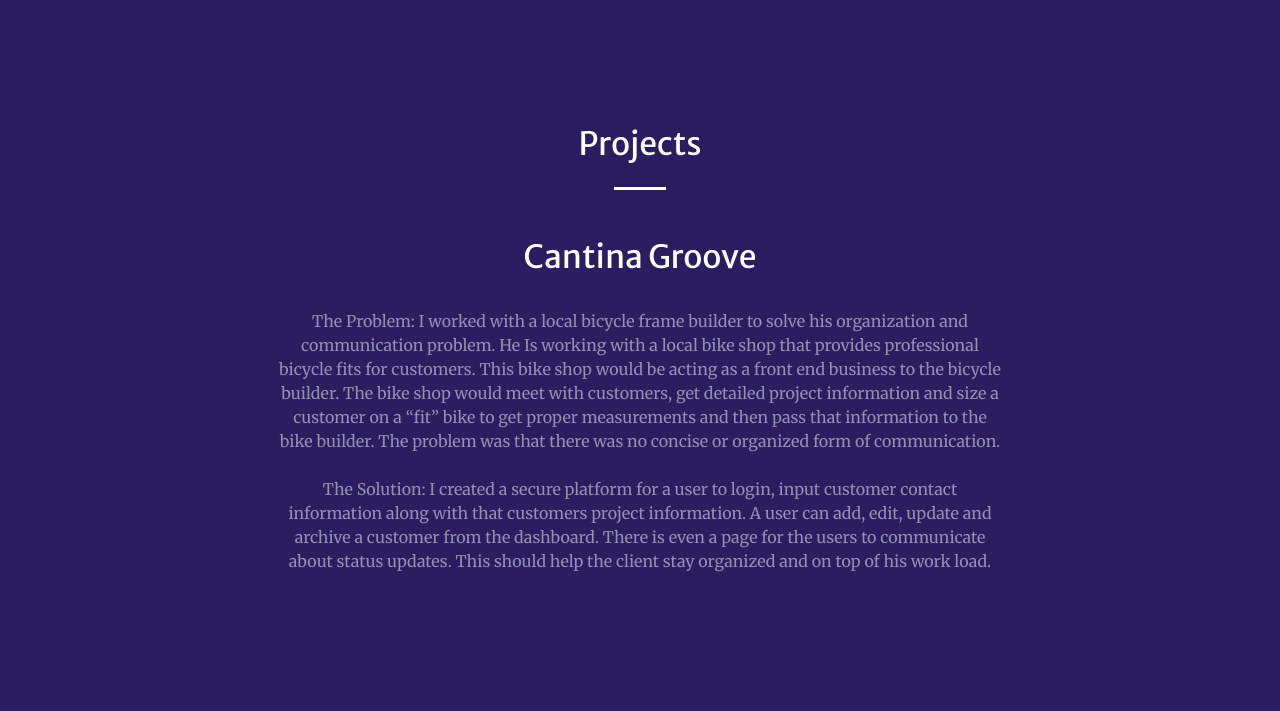
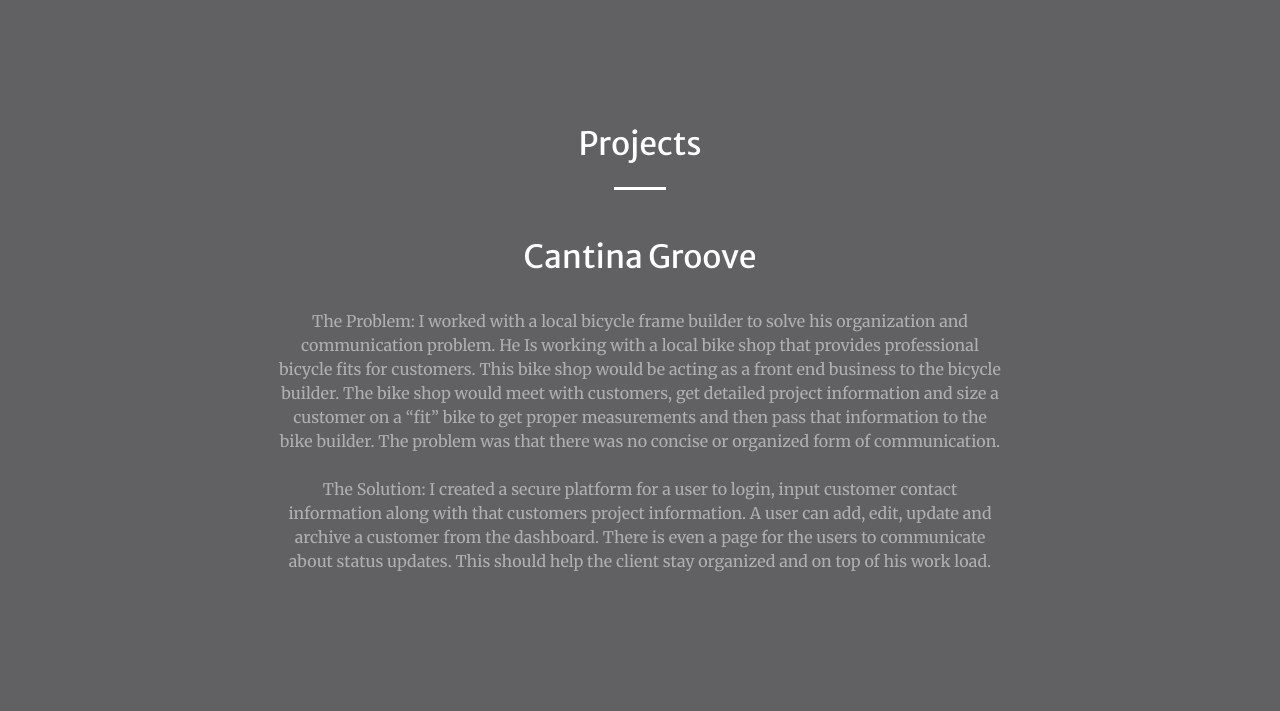
Before and after one commit to TianaJohnson/personal-page, a website with bundled scripts: page index.html in a window 1280 px wide. Shown: the part 1122-1833 px from the top of the page. Built offline with nearby package versions, Linux system fonts and the light colour scheme.

Commit message:
a commit for the sake of a commit

```diff
--- a/scss/_variables.scss
+++ b/scss/_variables.scss
@@ -3,7 +3,7 @@
 // Color overrides
 
 // Set a custom color
-$purple: rgb(42, 30, 97)!default;
+$purple: rgb(97, 97, 100)!default;
 $brown: #5c4d42 !default;
 
 // Set primary color to orange
```
Also changed, not shown: index.html (+1 -1 lines), css/creative.css, css/creative.min.css.
